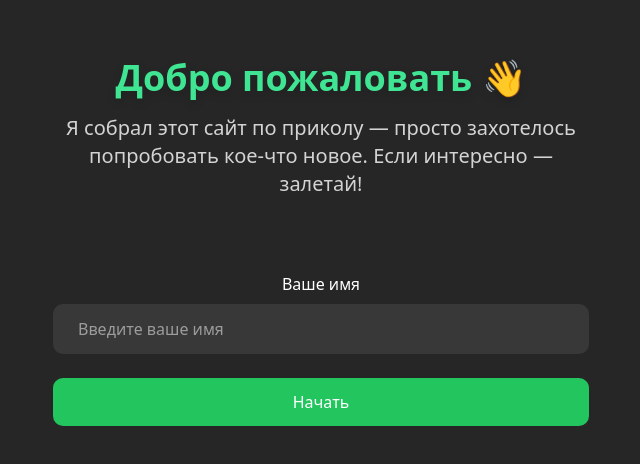
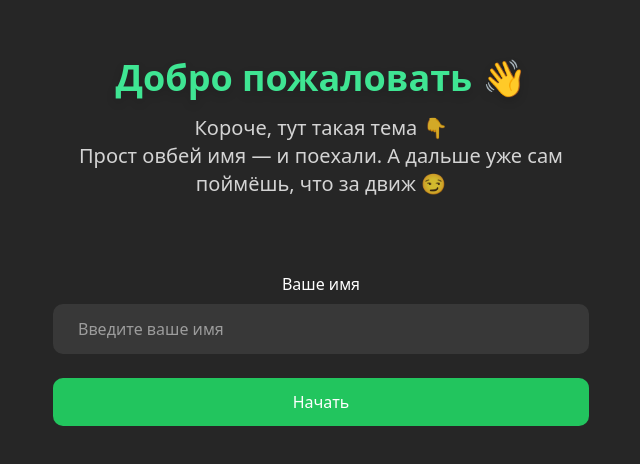
Before and after one commit to mobkukariku/normstrem, a React (Vite) app: page / in a window 1280 px wide. Shown: the part 126-590 px from the top of the page, without its empty margins (319-959 px from the left). Built offline with nearby package versions, Linux system fonts and the light colour scheme; no server answers.

Commit message:
feat: added some things5

```diff
--- a/src/components/LandingText.tsx
+++ b/src/components/LandingText.tsx
@@ -17,10 +17,11 @@ export const LandingText: FC = () => {
                     <p className="text-4xl font-bold my-4 text-[#3fe593] drop-shadow-lg">
                         Добро пожаловать 👋
                     </p>
-                    <span className="text-white font-medium text-xl max-w-xl opacity-80 mb-6">
-                        Я собрал этот сайт по приколу — просто захотелось попробовать кое-что новое.
-                        Если интересно — залетай!
-                    </span>
+                        <span className="text-white font-medium text-xl max-w-xl opacity-80 mb-6">
+                            Короче, тут такая тема 👇
+                            <br />
+                            Прост овбей имя — и поехали. А дальше уже сам поймёшь, что за движ 😏
+                        </span>
 
                     <NameInput />
                 </motion.div>
```
